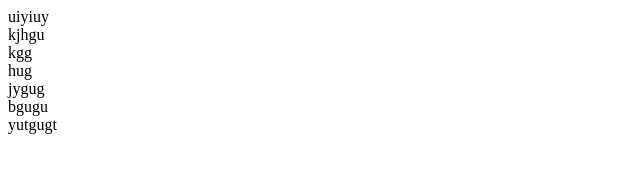
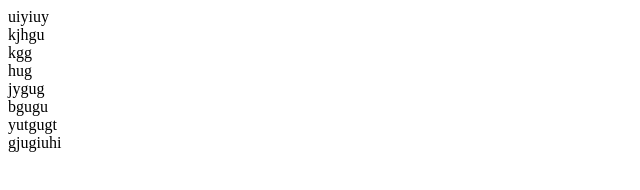
Before and after one commit to DiegoCarva05/parcial-_40, a plain HTML site: page index.html in a window 1280 px wide. Shown: the full height of the page, 0-640 px from the left. Drawn offline with Linux system fonts and the light colour scheme.

Commit message:
octavo commit

```diff
--- a/index.html
+++ b/index.html
@@ -13,5 +13,6 @@
     <div>jygug</div>
     <div>bgugu</div>
     <div>yutgugt</div>
+    <div>gjugiuhi</div>
 </body>
 </html>
```
